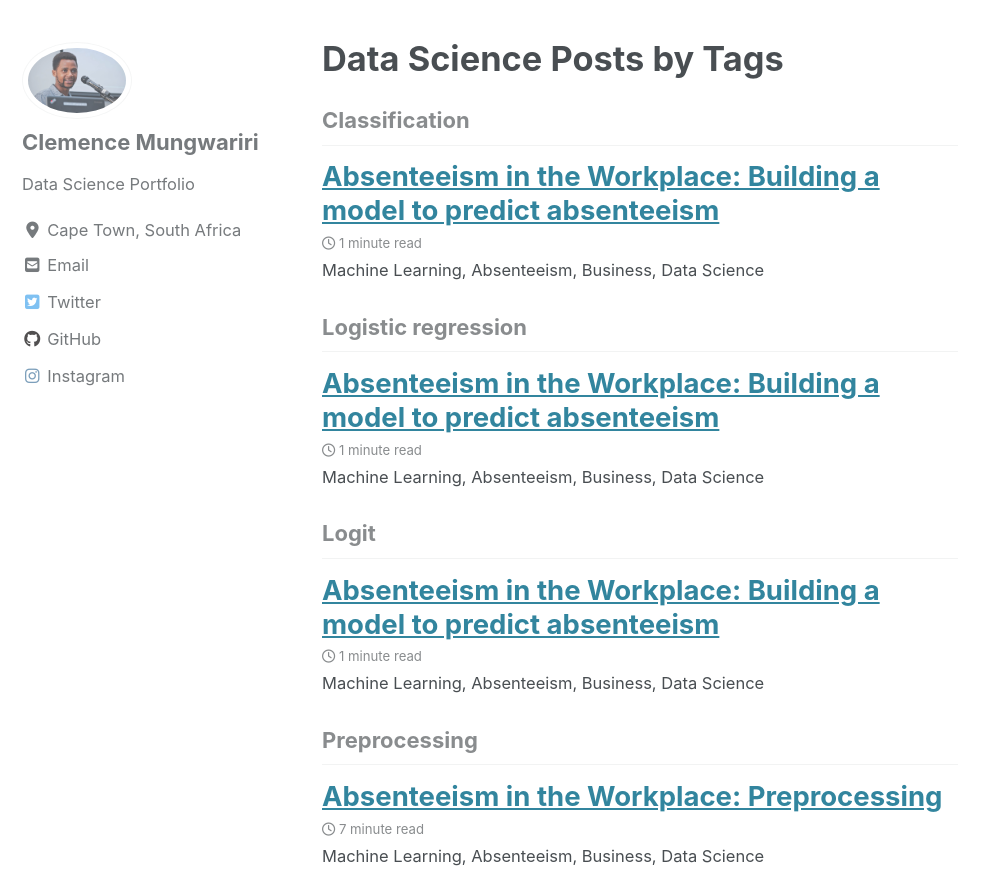
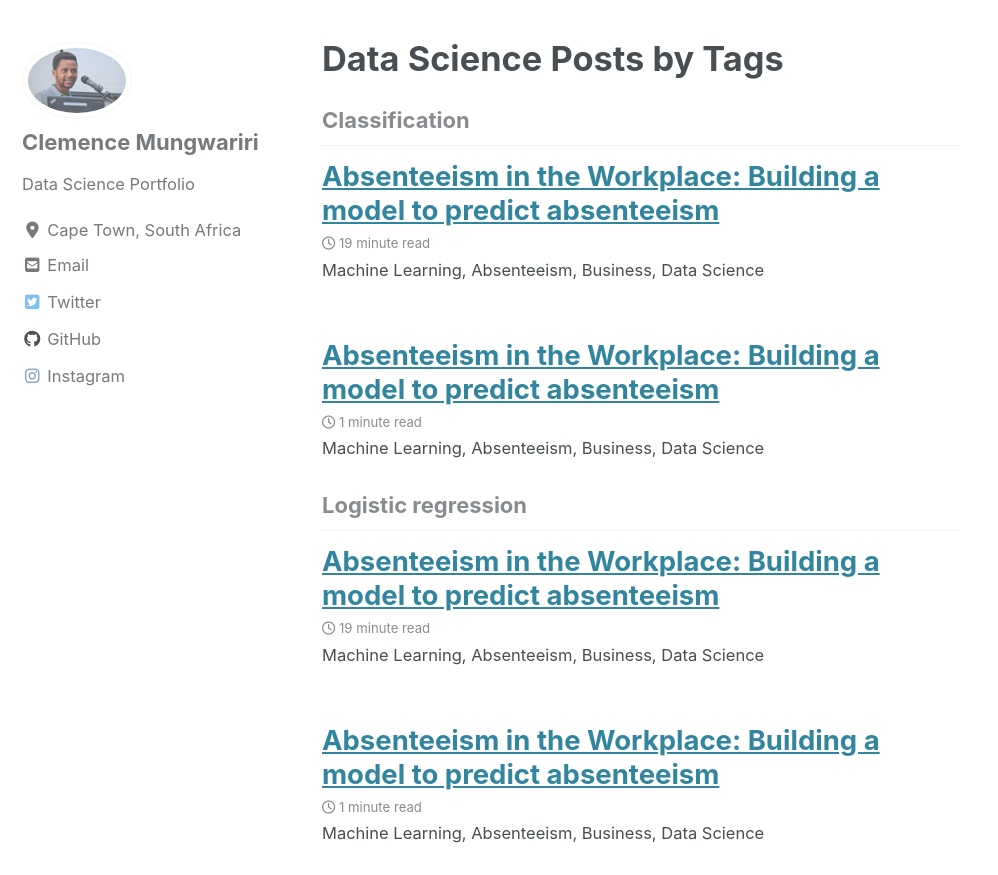
Before and after one commit to clemence5/clemence5.github.io, a Jekyll site: the page built from _pages/datascience.md, in a window 1280 px wide and 900 px high, scrolled down 1058 px, cut to the strip 25-900 px from the top of the window. Shown: the whole strip, without its empty margins (0-998 px from the left). Built offline with Jekyll 4.4.1, drawn with Linux system fonts in a browser that asks for light colours; cached includes are drawn as plain includes; nearby versions of some CDN libraries; some of the changed text lies outside the part shown.

```diff
--- a/_posts/2019-10-14-Absenteeism_final_Logistic_Regression.md
+++ b/_posts/2019-10-14-Absenteeism_final_Logistic_Regression.md
@@ -1,3 +1,17 @@
+---
+title: "Absenteeism in the Workplace: Building a model to predict absenteeism"
+date: 2019-10-12
+tags: [Logistic regression, Logit, Classification]
+excerpt: "Machine Learning, Absenteeism, Business, Data Science"
+header:
+  overlay_image: "/images/absenteeism/out-office-760.jpg"
+  overlay_filter: 0.5
+  caption: "Credit: [smallbusiness.co.uk](https://s17026.pcdn.co/wp-content/uploads/sites/9/2017/06/Out-of-office-8617.jpeg)"
+  actions:
+    - label: "View on Google Colab"
+      url: "https://colab.research.google.com/drive/1RHBq5TXhqnvfiTRf1ScozQD0wLAN0xf2#scrollTo=kuW_zRfeQ-t5"
+mathjax: true
+---
 
 
 
```
